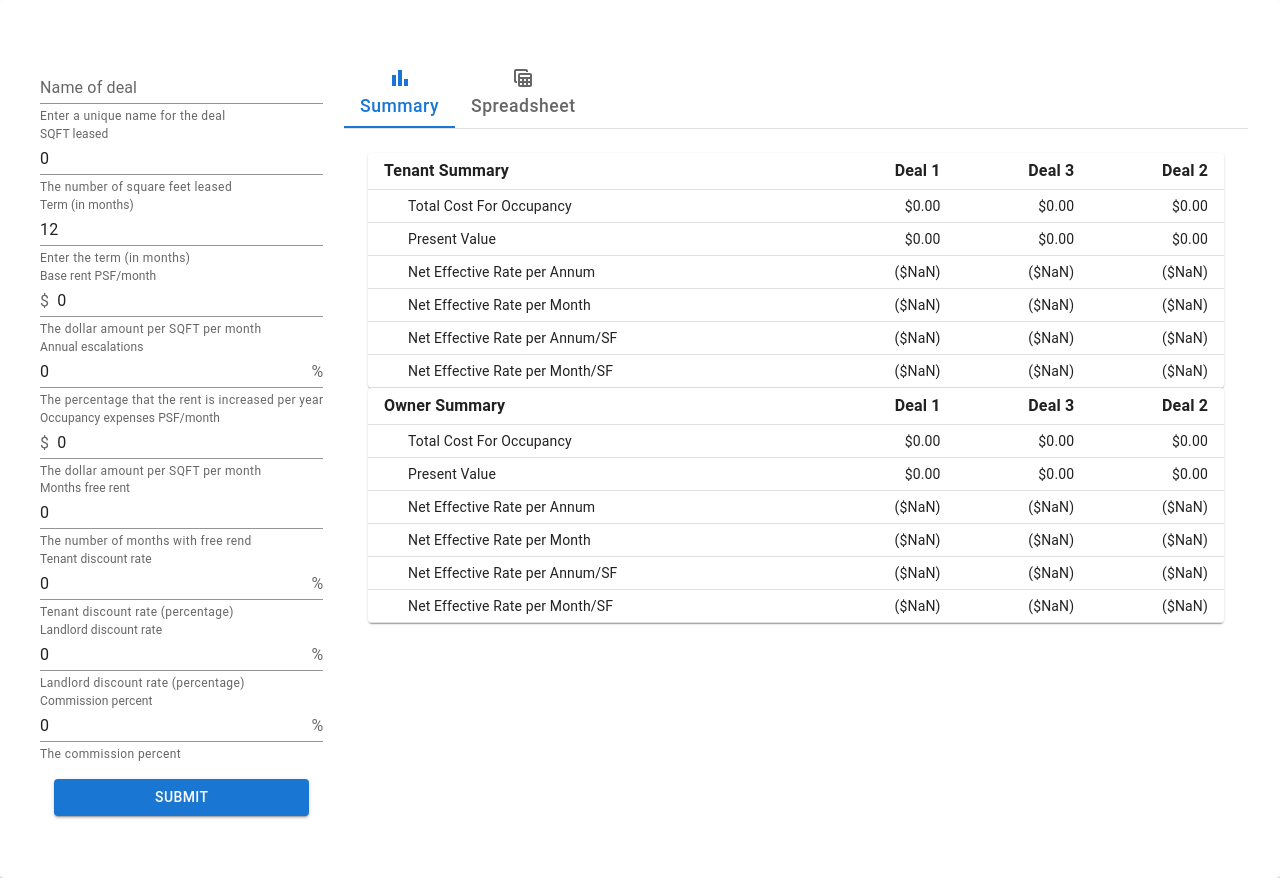
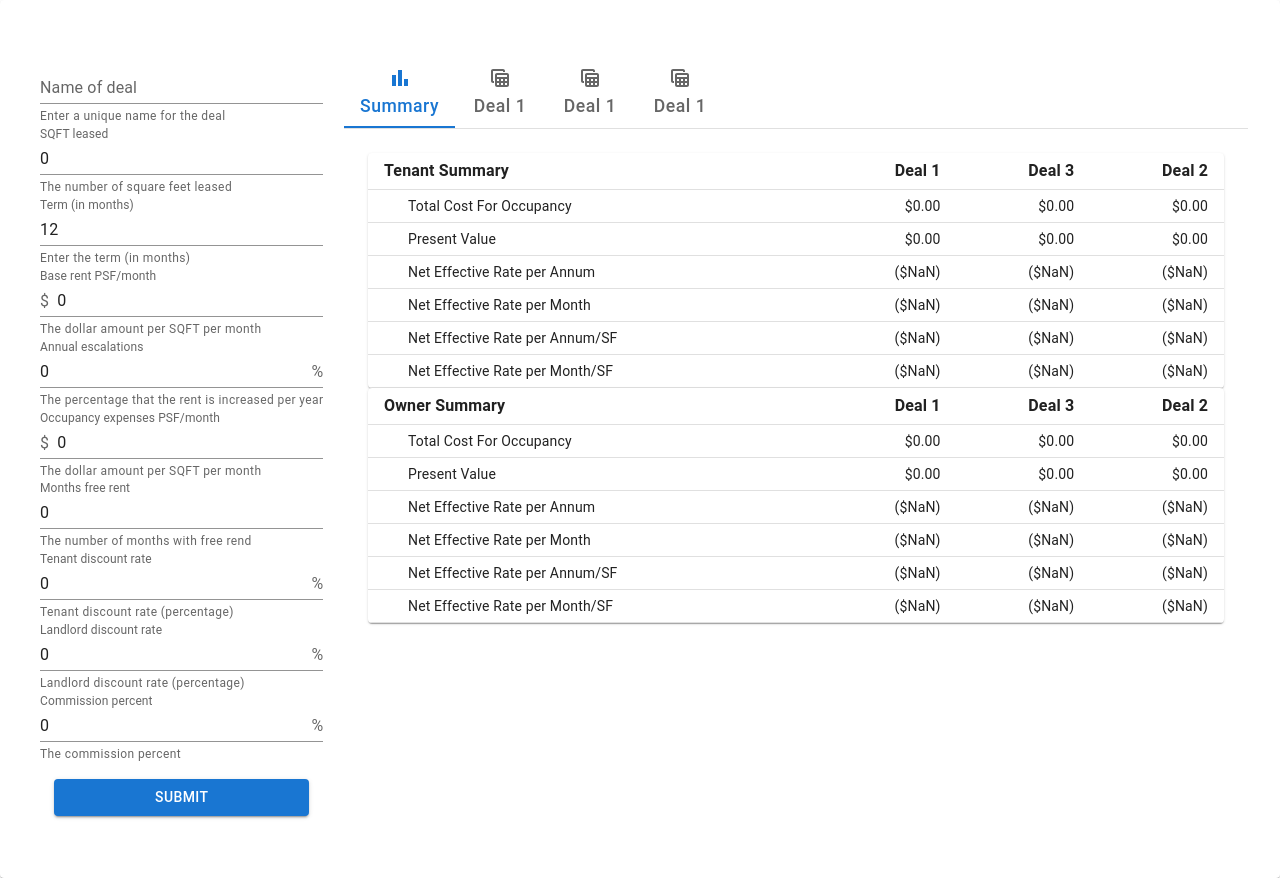
Before and after one commit to cosmiclabs137/era, a React (Create React App) app: page / in a window 1280 px wide. Built offline with nearby package versions, Linux system fonts and the light colour scheme.

Commit message:
Use different names for tabs, bold some text

```diff
--- a/src/pages/DealPage/DealPage.jsx
+++ b/src/pages/DealPage/DealPage.jsx
@@ -265,8 +265,26 @@ const DealPage = () => {
                                 />
                                 <Tab
                                     icon={<TableViewIcon />}
-                                    label="Spreadsheet"
+                                    label="Deal 1"
                                     value="2"
+                                    sx={{
+                                        textTransform: "none",
+                                        fontSize: "1.1rem",
+                                    }}
+                                />
+                                <Tab
+                                    icon={<TableViewIcon />}
+                                    label="Deal 1"
+                                    value="3"
+                                    sx={{
+                                        textTransform: "none",
+                                        fontSize: "1.1rem",
+                                    }}
+                                />
+                                <Tab
+                                    icon={<TableViewIcon />}
+                                    label="Deal 1"
+                                    value="4"
                                     sx={{
                                         textTransform: "none",
                                         fontSize: "1.1rem",
@@ -298,7 +316,27 @@ const DealPage = () => {
                         )}
                         {currentTabIndex === "2" && (
                             <TabPanel value="2">
-                                <Typography>Spread Sheet</Typography>
+                                <Typography variant="h5">
+                                    {dealName !== "" ? dealName : "Untitled"}
+                                </Typography>
+                                {dealTable}
+                            </TabPanel>
+                        )}
+
+                        {currentTabIndex === "3" && (
+                            <TabPanel value="3">
+                                <Typography variant="h5">
+                                    {dealName !== "" ? dealName : "Untitled"}
+                                </Typography>
+                                {dealTable}
+                            </TabPanel>
+                        )}
+
+                        {currentTabIndex === "4" && (
+                            <TabPanel value="4">
+                                <Typography variant="h5">
+                                    {dealName !== "" ? dealName : "Untitled"}
+                                </Typography>
                                 {dealTable}
                             </TabPanel>
                         )}
```
